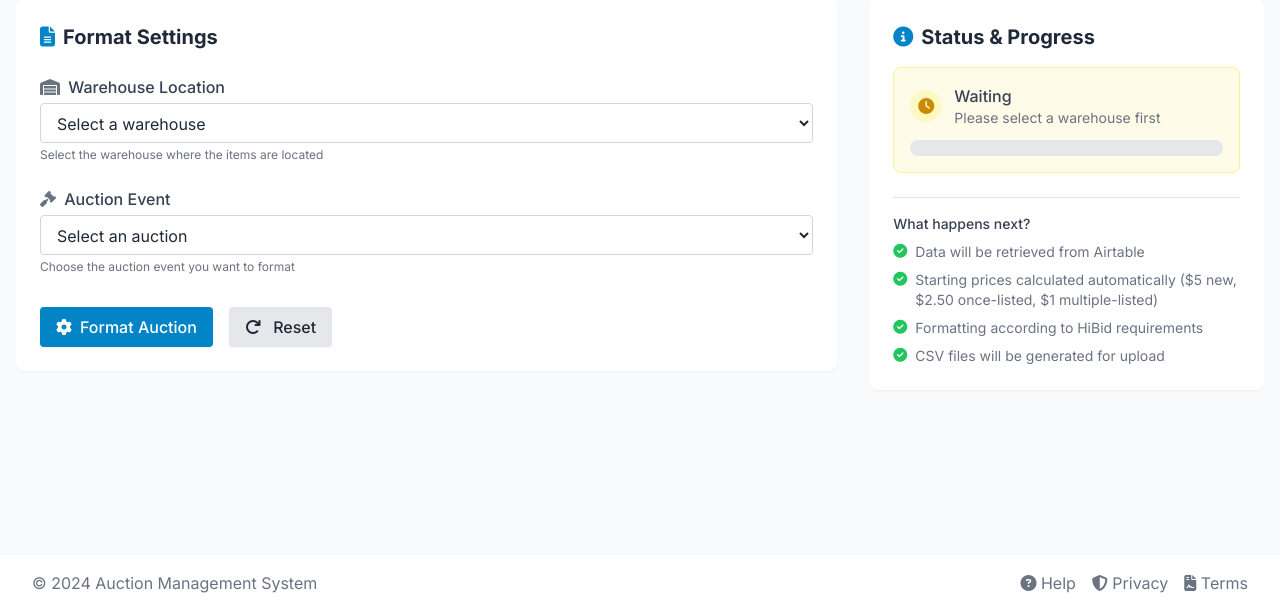
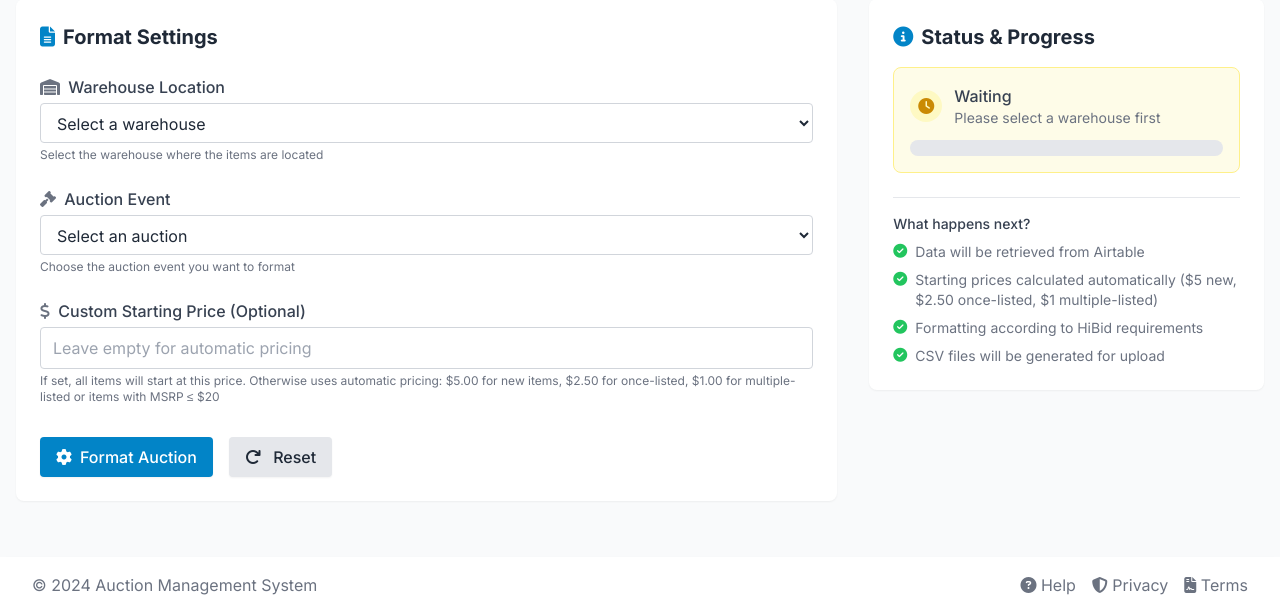
Before and after one commit to PapaMencina/auction-management-portfolio, a Django app: template auction/templates/auction/auction_formatter.html in a window 1280 px wide. Shown: the part 189-802 px from the top of the page. Run offline with Django 5.2, Linux system fonts and the light colour scheme; the template is opened without the code that fills it, so the values that code supplies are empty; some libraries are stand-ins or nearby versions.

Commit message:
Adding Better Pricing Logic

```diff
--- a/auction/templates/auction/auction_formatter.html
+++ b/auction/templates/auction/auction_formatter.html
@@ -40,6 +40,19 @@
                         <!-- Options will be populated dynamically by JavaScript -->
                     </select>
                     <p class="text-xs text-gray-500 dark:text-gray-400 mt-1">Choose the auction event you want to format</p>
+                </div>
+
+                <div class="form-group">
+                    <label for="starting_price" class="form-label">
+                        <i class="fas fa-dollar-sign text-gray-500 dark:text-gray-400 mr-1"></i>
+                        Custom Starting Price (Optional)
+                    </label>
+                    <input type="number" id="starting_price" name="starting_price" step="0.01" min="0.01"
+                           placeholder="Leave empty for automatic pricing" class="form-input">
+                    <p class="text-xs text-gray-500 dark:text-gray-400 mt-1">
+                        If set, all items will start at this price. Otherwise uses automatic pricing:
+                        $5.00 for new items, $2.50 for once-listed, $1.00 for multiple-listed or items with MSRP ≤ $20
+                    </p>
                 </div>
 
                 <div class="flex flex-col sm:flex-row gap-4 pt-2">
@@ -90,7 +103,7 @@
                     </li>
                     <li class="flex items-start">
                         <i class="fas fa-check-circle text-green-500 mt-0.5 mr-2"></i>
-                        <span>Starting prices calculated automatically ($5 new, $2.50 once-listed, $1 multiple-listed)</span>
+                        <span id="pricing-logic-info">Starting prices calculated automatically ($5 new, $2.50 once-listed, $1 multiple-listed)</span>
                     </li>
                     <li class="flex items-start">
                         <i class="fas fa-check-circle text-green-500 mt-0.5 mr-2"></i>
@@ -307,6 +320,17 @@
     document.addEventListener('DOMContentLoaded', function() {
         const form = document.getElementById('auction-formatter-form');
         const submitButton = document.getElementById('submit-button');
+        const startingPriceInput = document.getElementById('starting_price');
+        const pricingLogicInfo = document.getElementById('pricing-logic-info');
+
+        // Update pricing logic info when starting price changes
+        startingPriceInput.addEventListener('input', function() {
+            if (this.value && parseFloat(this.value) > 0) {
+                pricingLogicInfo.textContent = `All items will start at $${parseFloat(this.value).toFixed(2)}`;
+            } else {
+                pricingLogicInfo.textContent = 'Starting prices calculated automatically ($5 new, $2.50 once-listed, $1 multiple-listed)';
+            }
+        });
 
         updateAuctionDropdown();
 
```
Also changed, not shown: auction/scripts/auction_formatter.py (+13 -3 lines), auction/views.py (+11 -4 lines).
